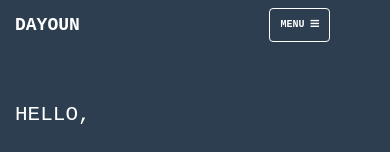
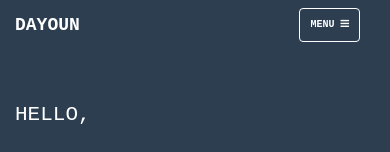
Before and after one commit to dal052/dal052.github.io, a website: page index.html in a window 390 px wide. Shown: the top 152 px of the page. Drawn offline with nearby package versions, Linux system fonts and the light colour scheme.

Commit message:
fixed it mobile friendly

```diff
--- a/index.html
+++ b/index.html
@@ -37,9 +37,9 @@
     <nav id="mainNav" class="navbar navbar-default navbar-fixed-top navbar-custom">
         <div class="container">
             <!-- Brand and toggle get grouped for better mobile display -->
-            <div class="navbar-header page-scroll" style="width: 100%; padding-right: 15px;">
+            <div class="navbar-header page-scroll">
                 <a class="navbar-brand" href="#page-top">Dayoun</a>
-                <button type="button" class="navbar-toggle" data-toggle="collapse" data-target="#bs-example-navbar-collapse-1">
+                <button type="button" class="navbar-toggle" data-toggle="collapse" data-target="#bs-example-navbar-collapse-1" style="margin-right: 30px;">
                     <span class="sr-only">Toggle navigation</span> Menu <i class="fa fa-bars"></i>
                 </button>
             </div>
```
